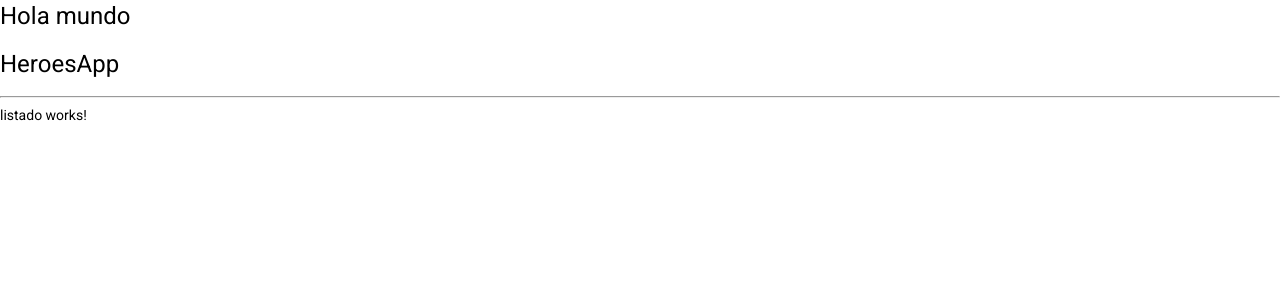
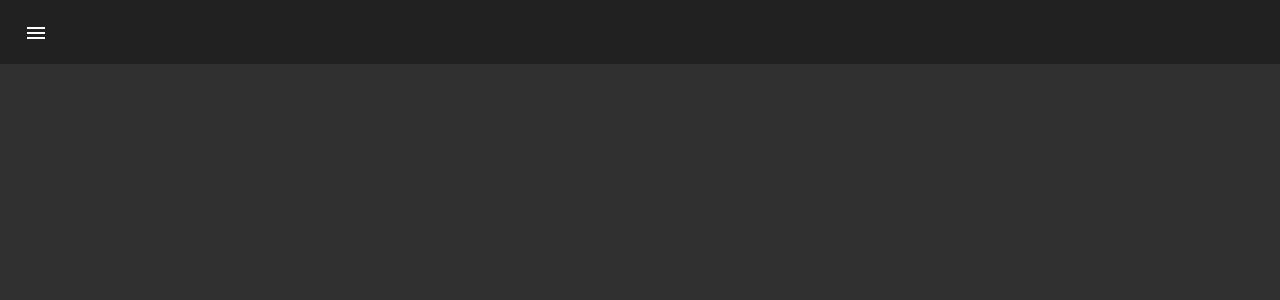
Before and after one commit to dhurrego/heroesApp, an Angular app: page /heroes/listado in a window 1280 px wide. Shown: the top 300 px of the page. Built offline with nearby package versions, Linux system fonts and the light colour scheme.

Commit message:
Configurando el Sidenav de Angular Material

```diff
--- a/src/app/app.component.html
+++ b/src/app/app.component.html
@@ -1,3 +1 @@
-<h1>Hola mundo</h1>
-
 <router-outlet></router-outlet>
--- a/src/app/heroes/heroes.module.ts
+++ b/src/app/heroes/heroes.module.ts
@@ -3,6 +3,7 @@
 import { FlexLayoutModule } from '@angular/flex-layout';
 
 import { HeroesRoutingModule } from './heroes-routing.module';
+import { MaterialModule } from '../material/material.module';
 
 import { AgregarComponent } from './pages/agregar/agregar.component';
 import { BuscarComponent } from './pages/buscar/buscar.component';
@@ -23,6 +24,7 @@
     CommonModule,
     FlexLayoutModule,
     HeroesRoutingModule,
+    MaterialModule
   ]
 })
 export class HeroesModule { }
--- a/src/app/heroes/pages/home/home.component.html
+++ b/src/app/heroes/pages/home/home.component.html
@@ -1,3 +1,10 @@
-<h1>HeroesApp</h1>
-<hr>
-<router-outlet></router-outlet>
+<mat-drawer-container fullscreen>
+    <mat-sidenav #sidenav>
+        <h1>Sidenav</h1>
+    </mat-sidenav>
+    <mat-toolbar>
+        <button mat-icon-button>
+            <mat-icon (click)="sidenav.toggle()">menu</mat-icon>
+        </button>
+    </mat-toolbar>
+</mat-drawer-container>
```
Also changed, not shown: src/app/material/material.module.ts (+9 -5 lines).
